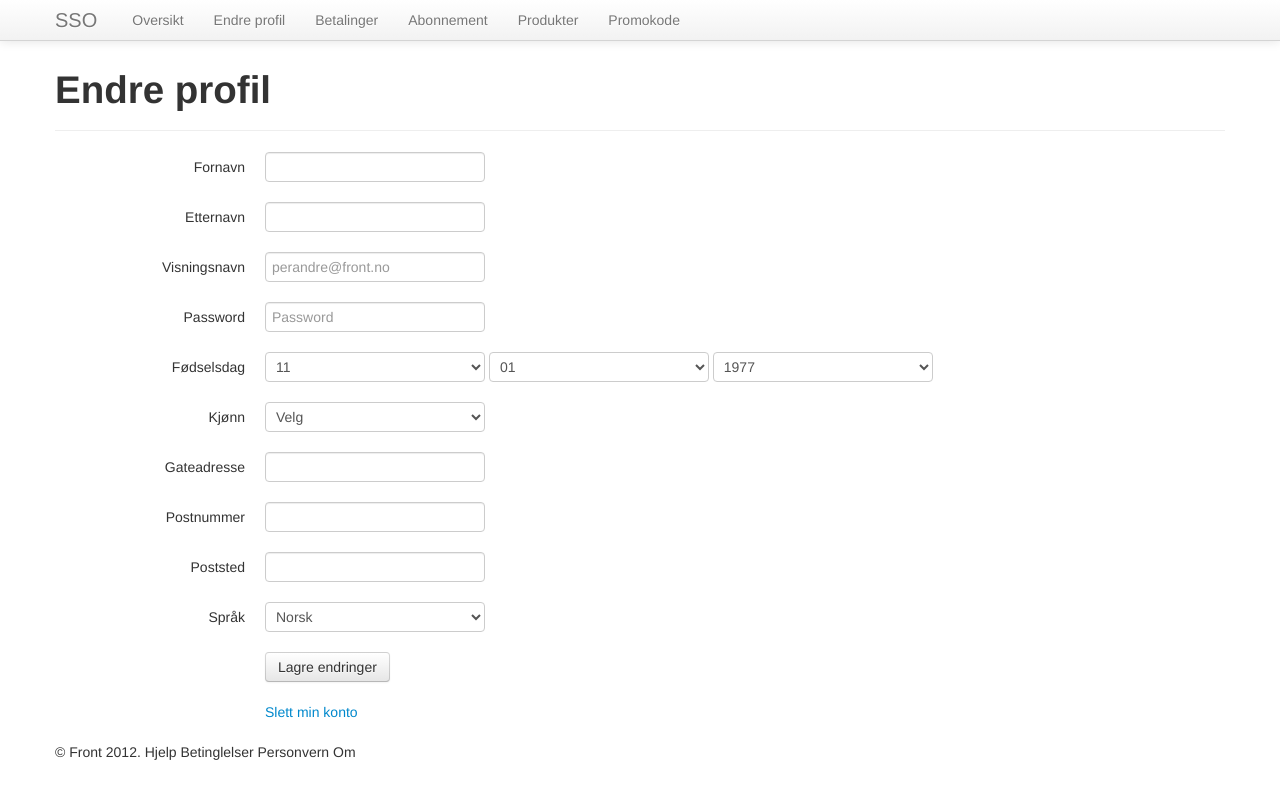
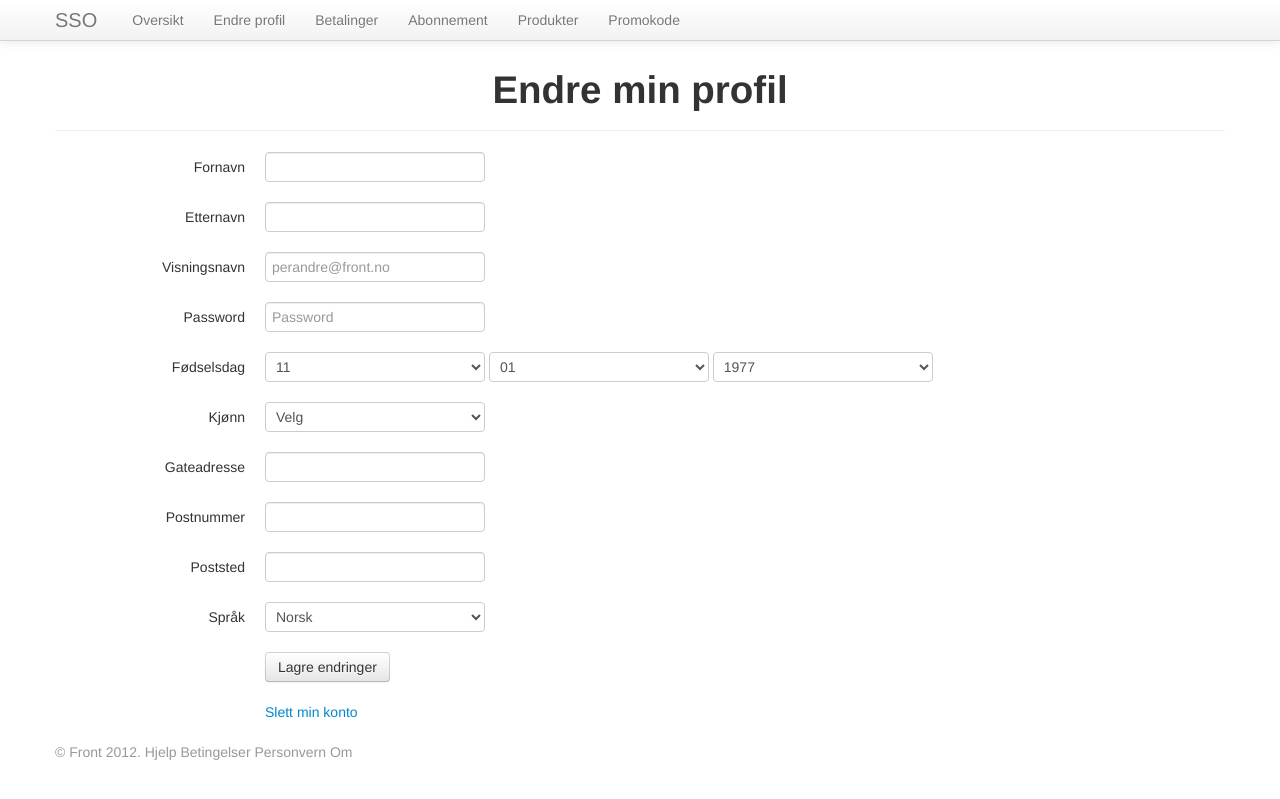
Before and after one commit to front/aboo, a Jekyll site: the page built from edit.html, in a window 1280 px wide. Shown: the top 799 px of the page. Built offline with Jekyll 4.4.1, drawn with Linux system fonts in a browser that asks for light colours; nearby versions of some CDN libraries.

Commit message:
footer text cleanup

```diff
--- a/_layouts/default.html
+++ b/_layouts/default.html
@@ -61,7 +61,7 @@
 
         <footer>
           <hr>
-          <p>&copy; Front 2012. Hjelp Betinglelser Personvern Om</p>
+          <p class="muted">&copy; Front 2012. <a class="muted" href="#">Hjelp</a> <a class="muted" href="#">Betingelser</a> <a class="muted" href="#">Personvern</a> <a class="muted" href="#">Om</a> </p>
         </footer>
 
       </div> <!-- /container -->
--- a/css/style.css
+++ b/css/style.css
@@ -1,3 +1,9 @@
+/*General*/
+.center {
+  text-align: center;
+}
+
+/* /general */
 /*Sign in*/
 
 .form-signin {
--- a/edit.html
+++ b/edit.html
@@ -2,7 +2,7 @@
 layout: default
 title: Oversikt | SSO
 ---
-<h1>Endre profil</h1>
+<h1 class="center">Endre min profil</h1>
 <hr>
 
 <div class="span12">
```
